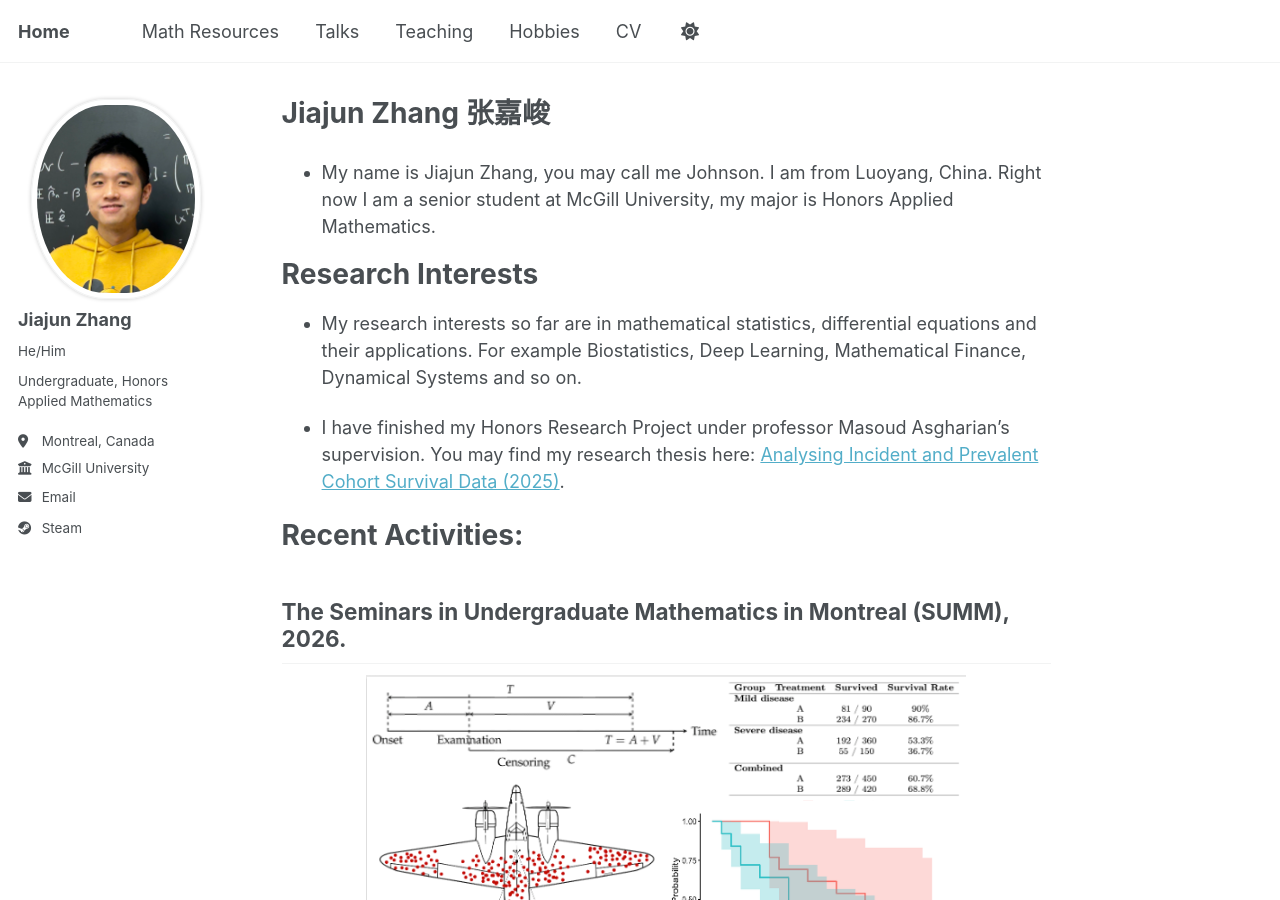
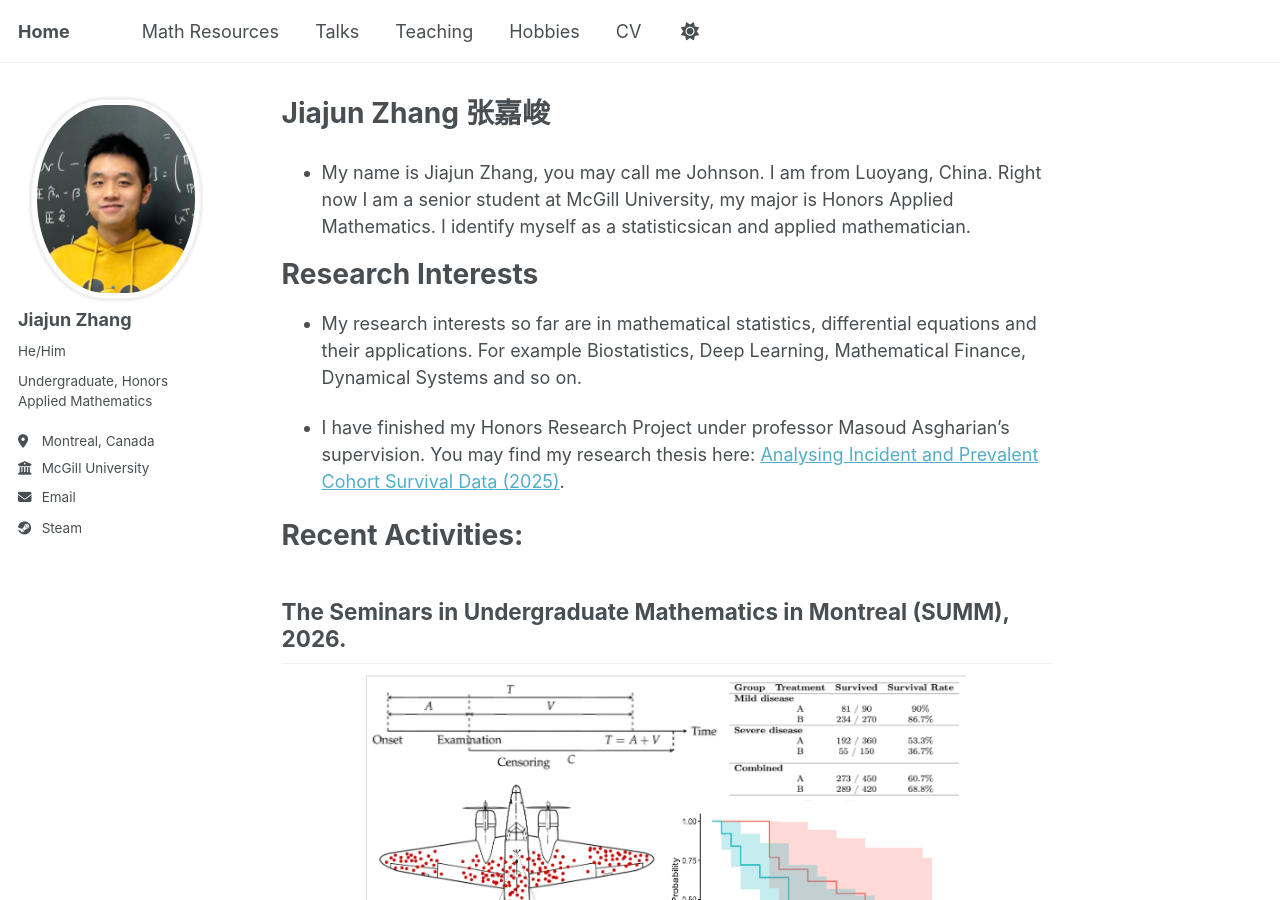
Before and after one commit to JohanssonRein/JohanssonRein.github.io, a Jekyll site: the page built from _pages/about.md, in a window 1280 px wide and 900 px high. Built offline with Jekyll 4.4.1, drawn with Linux system fonts in a browser that asks for light colours.

Commit message:
Update about.md

```diff
--- a/_pages/about.md
+++ b/_pages/about.md
@@ -7,7 +7,7 @@ redirect_from:
   - /about.html
 ---
 
-* My name is Jiajun Zhang, you may call me Johnson. I am from Luoyang, China. Right now I am a senior student at McGill University, my major is Honors Applied Mathematics.
+* My name is Jiajun Zhang, you may call me Johnson. I am from Luoyang, China. Right now I am a senior student at McGill University, my major is Honors Applied Mathematics. I identify myself as a statisticsican and applied mathematician.
 
 # Research Interests
 
```
